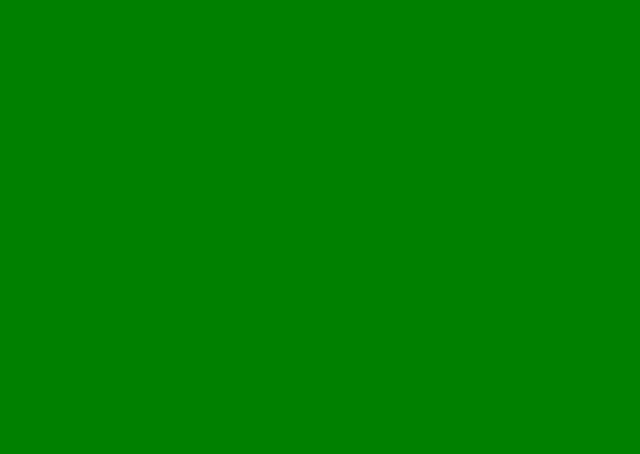
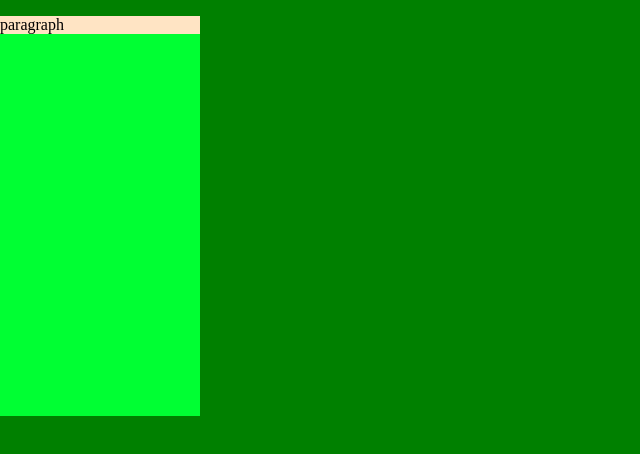
Before and after one commit to augue/works, a plain HTML site: page week4alpha.html in a window 1280 px wide. Shown: the whole page, without its empty margins (0-640 px from the left). Drawn offline with Linux system fonts and the light colour scheme.

Commit message:
selectors

```diff
--- a/week4alpha.html
+++ b/week4alpha.html
@@ -20,6 +20,17 @@
             <p class="browsehappy">You are using an <strong>outdated</strong> browser. Please <a href="#">upgrade your browser</a> to improve your experience.</p>
         <![endif]-->
 
+        <div class="container" >
+            <p id="item1">
+                paragraph
+            </p>
+        </div>
+        <div class="container">
+
+
+        </div>
+
+
         <script src="" async defer></script>
     </body>
 </html>
```
